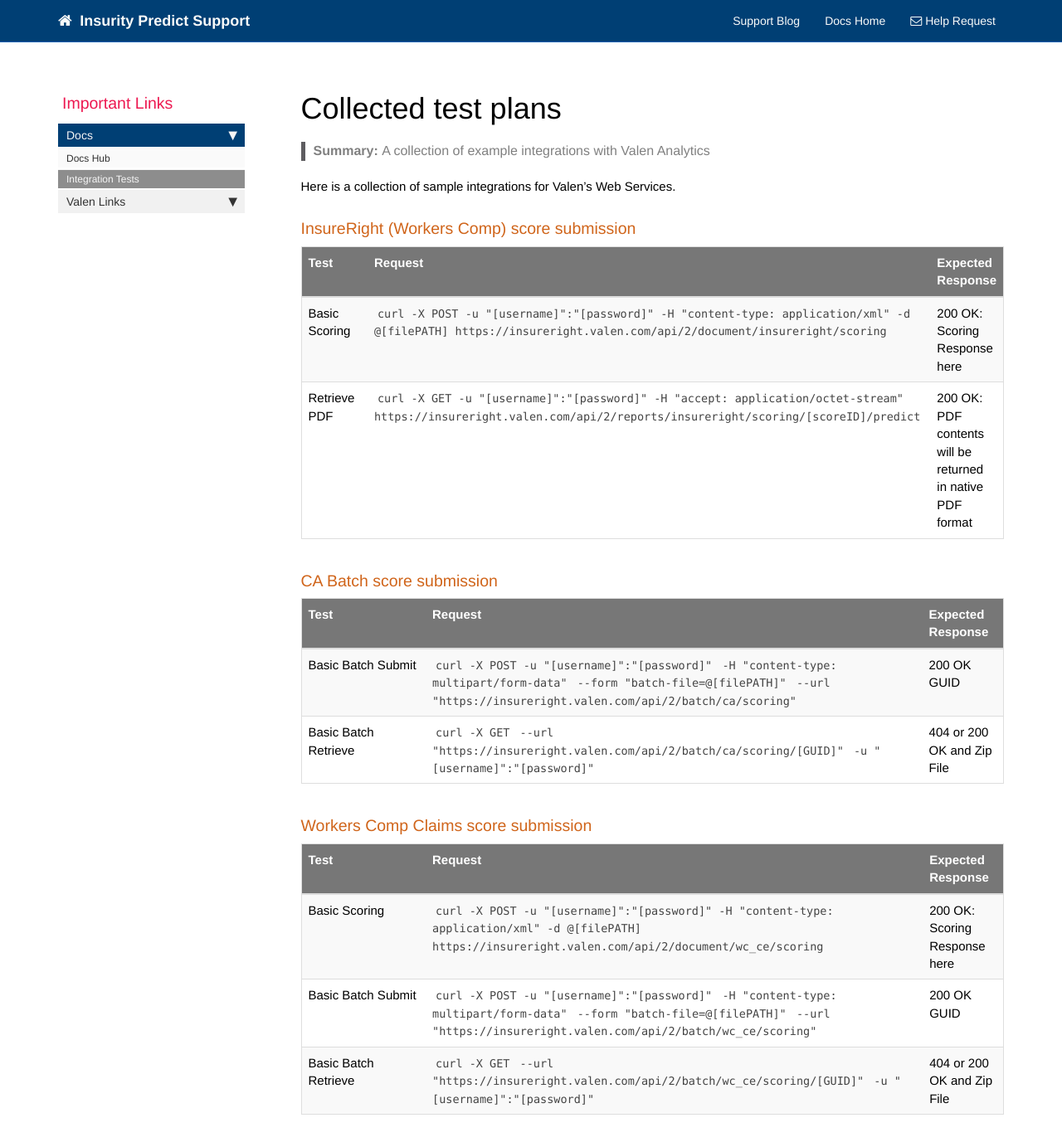
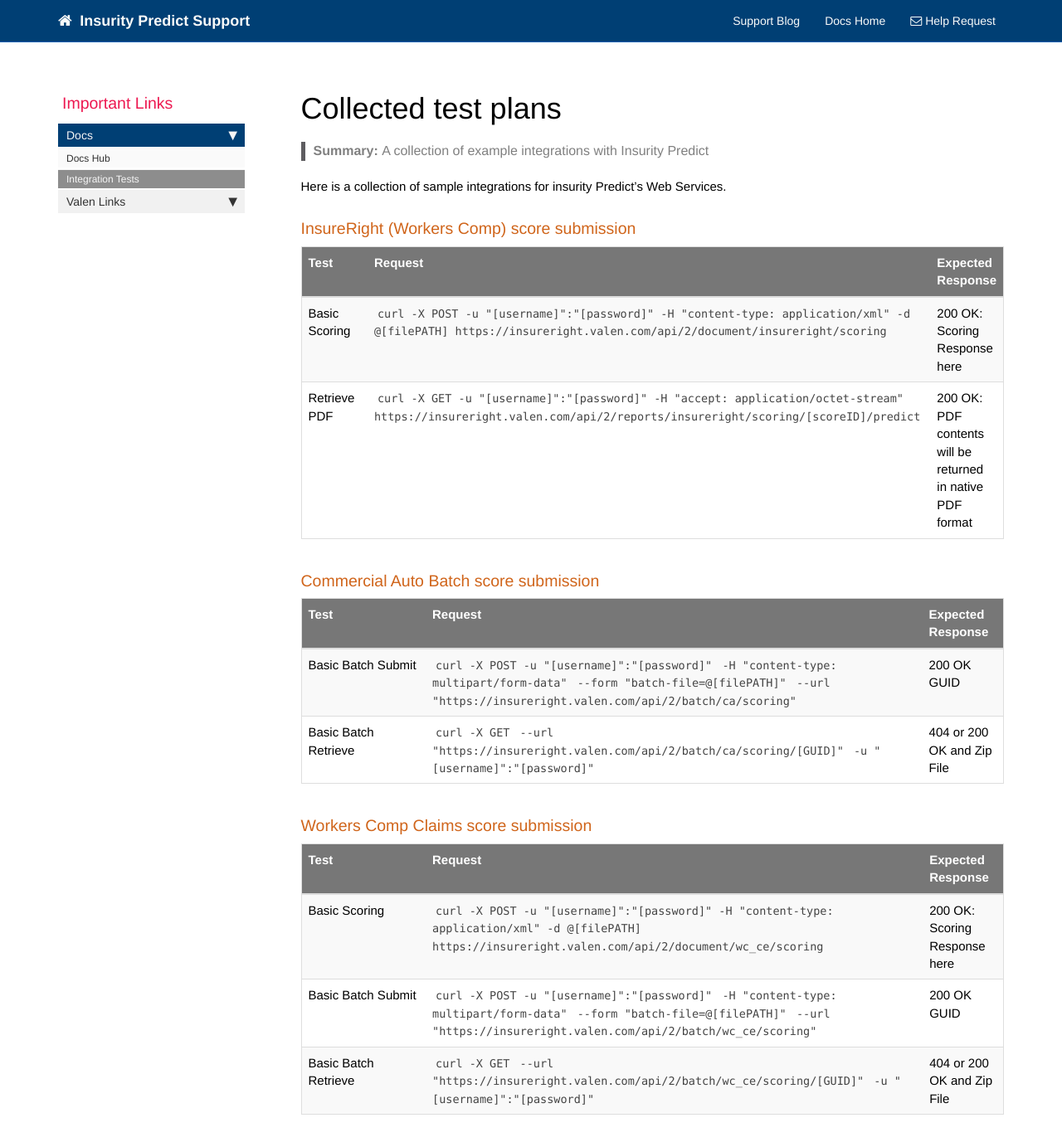
Before and after one commit to valensupport/valensupport.github.io, a Jekyll site: the page built from pages/test_plans.md, in a window 1280 px wide and 1400 px high. Shown: the top 1383 px of the window at 83% size. Built offline with Jekyll 4.4.1, drawn with Linux system fonts in a browser that asks for light colours; nearby versions of some CDN libraries; comment, search, counter and statistics services are not loaded; a file with an impossible date is left out; some of the changed text lies outside the part shown.

Commit message:
Update test_plans.md
Product Name

```diff
--- a/pages/test_plans.md
+++ b/pages/test_plans.md
@@ -4,11 +4,11 @@ title: Collected test plans
 permalink: test_plans.html
 sidebar: nav_sidebar
 toc: false
-last_updated: May, 2023
-summary: A collection of example integrations with Valen Analytics
+last_updated: December, 2025
+summary: A collection of example integrations with Insurity Predict
 ---
 
-Here is a collection of sample integrations for Valen's Web Services.
+Here is a collection of sample integrations for insurity Predict's Web Services.
 
 ### InsureRight (Workers Comp) score submission
 
@@ -19,7 +19,7 @@ Here is a collection of sample integrations for Valen's Web Services.
 |Retrieve PDF|`curl -X GET -u "[username]":"[password]" -H "accept: application/octet-stream" https://insureright.valen.com/api/2/reports/insureright/scoring/[scoreID]/predict`| 200 OK: PDF contents will be returned in native PDF format|
 
 
-### CA Batch score submission
+### Commercial Auto Batch score submission
 
 {:.tests}
 |Test|Request|Expected Response|
```
